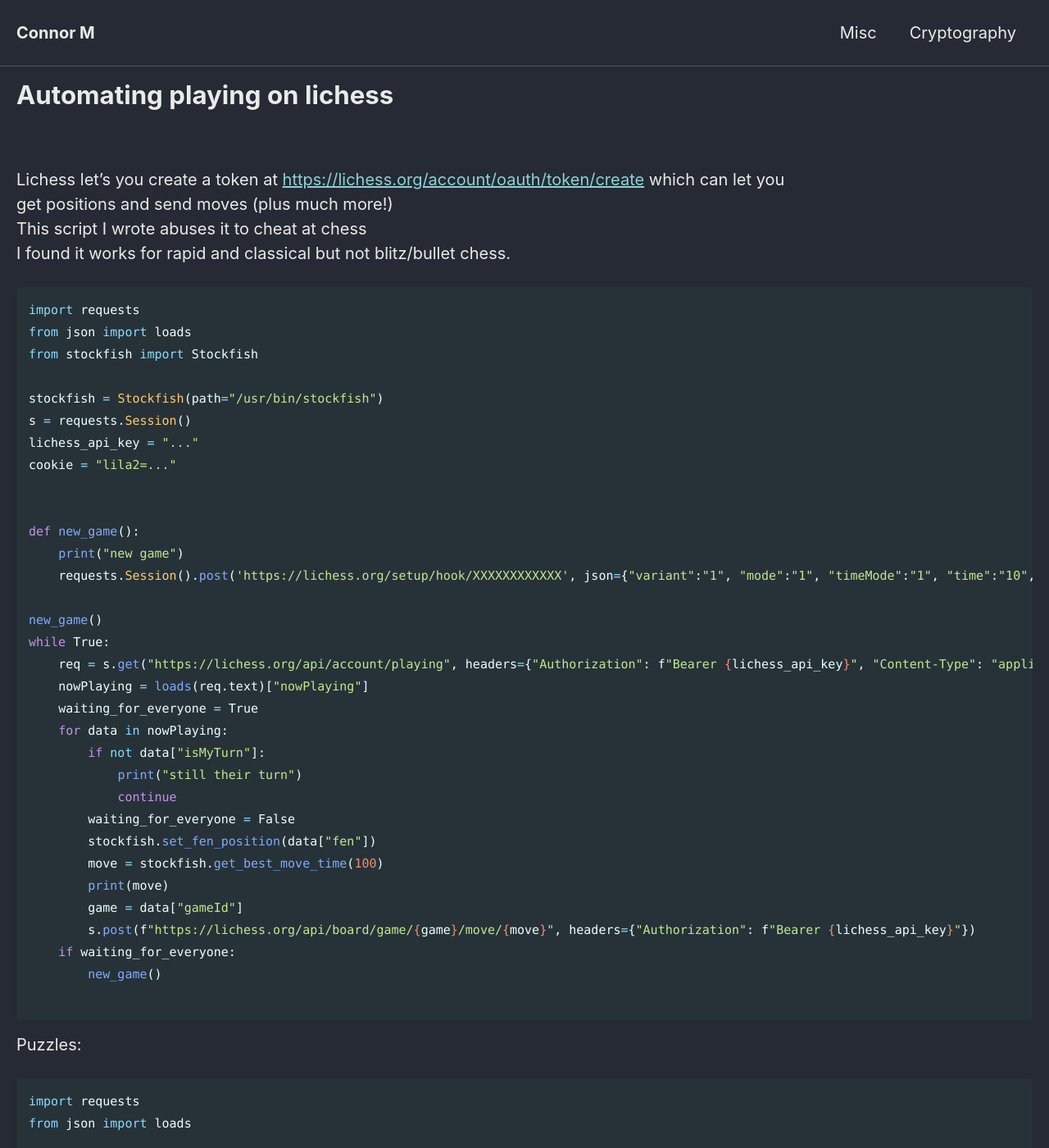
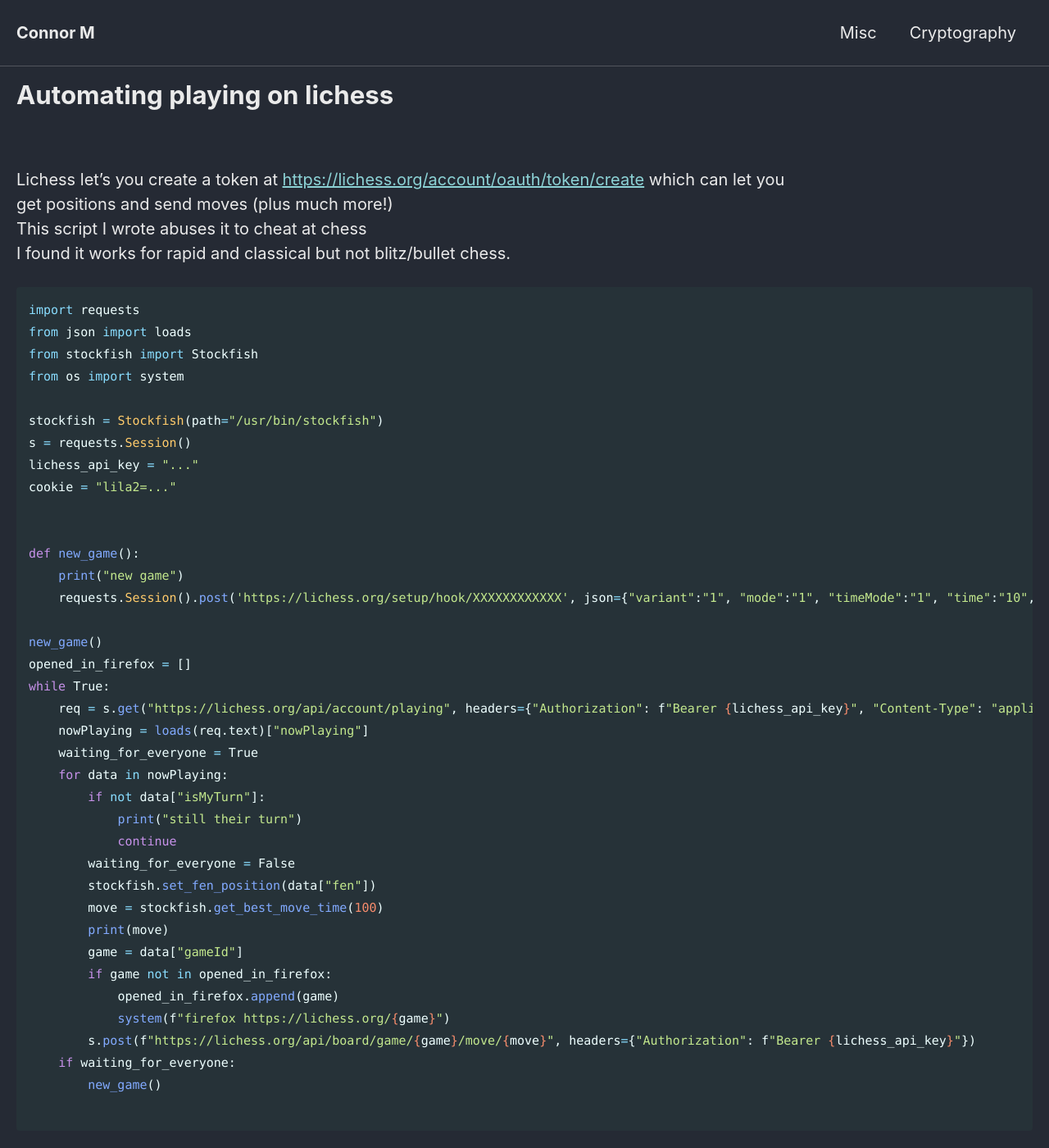
Before and after one commit to Connor-McCartney/Connor-McCartney.github.io, a Jekyll site: the page built from _pages/misc/lichess.md, in a window 1280 px wide and 1400 px high. Shown: the whole window at 82% size. Built offline with Jekyll 4.4.1, drawn with Linux system fonts in a browser that asks for light colours; cached includes are drawn as plain includes.

Commit message:
Update lichess.md

```diff
--- a/_pages/misc/lichess.md
+++ b/_pages/misc/lichess.md
@@ -14,6 +14,7 @@ I found it works for rapid and classical but not blitz/bullet chess.
 import requests
 from json import loads
 from stockfish import Stockfish
+from os import system
 
 stockfish = Stockfish(path="/usr/bin/stockfish")
 s = requests.Session()
@@ -26,6 +27,7 @@ def new_game():
     requests.Session().post('https://lichess.org/setup/hook/XXXXXXXXXXXX', json={"variant":"1", "mode":"1", "timeMode":"1", "time":"10", "increment":"0", "days":"2", "days_range":"2", "color":"random"}, headers={'cookie': cookie})
 
 new_game()
+opened_in_firefox = []
 while True:
     req = s.get("https://lichess.org/api/account/playing", headers={"Authorization": f"Bearer {lichess_api_key}", "Content-Type": "application/json"})
     nowPlaying = loads(req.text)["nowPlaying"]
@@ -39,6 +41,9 @@ while True:
         move = stockfish.get_best_move_time(100)
         print(move)
         game = data["gameId"]
+        if game not in opened_in_firefox:
+            opened_in_firefox.append(game)
+            system(f"firefox https://lichess.org/{game}")
         s.post(f"https://lichess.org/api/board/game/{game}/move/{move}", headers={"Authorization": f"Bearer {lichess_api_key}"})
     if waiting_for_everyone:
         new_game()
```
